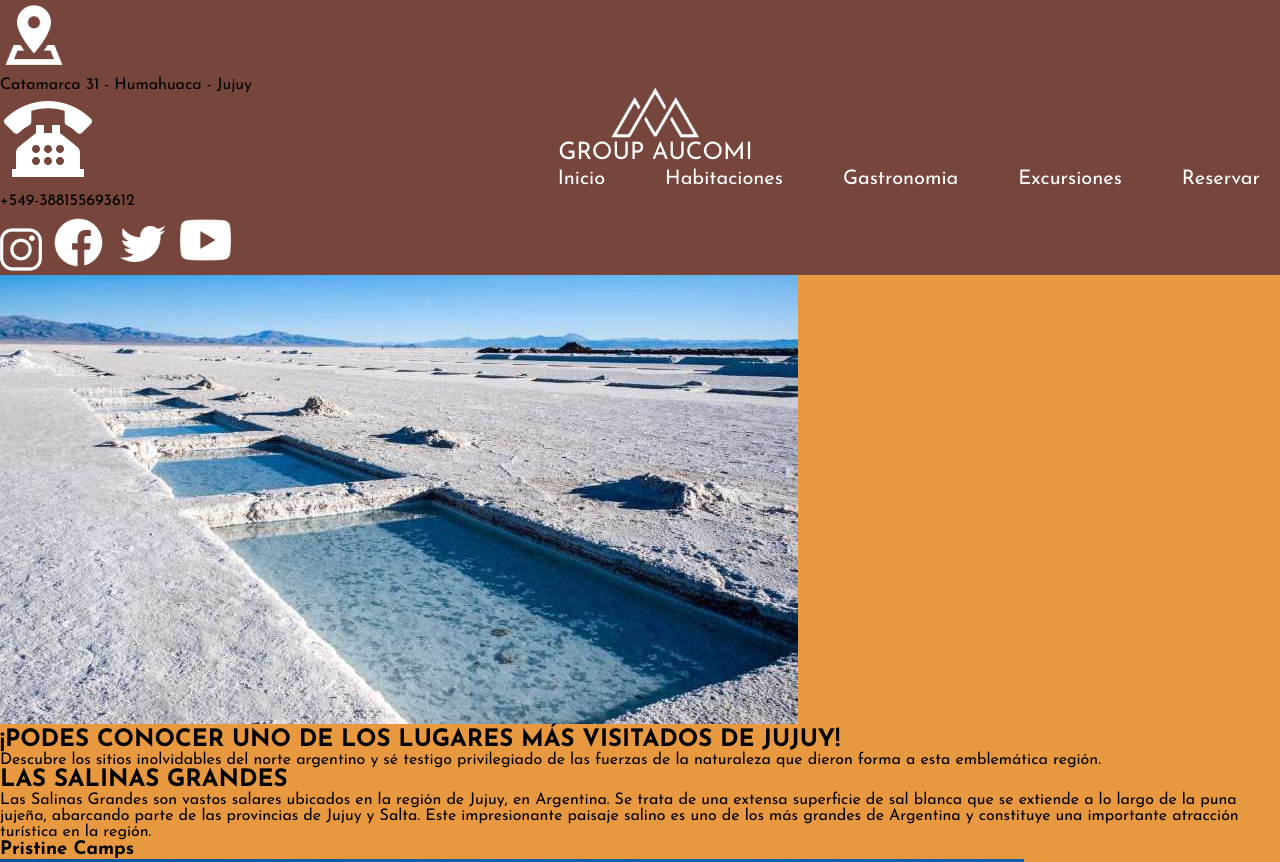
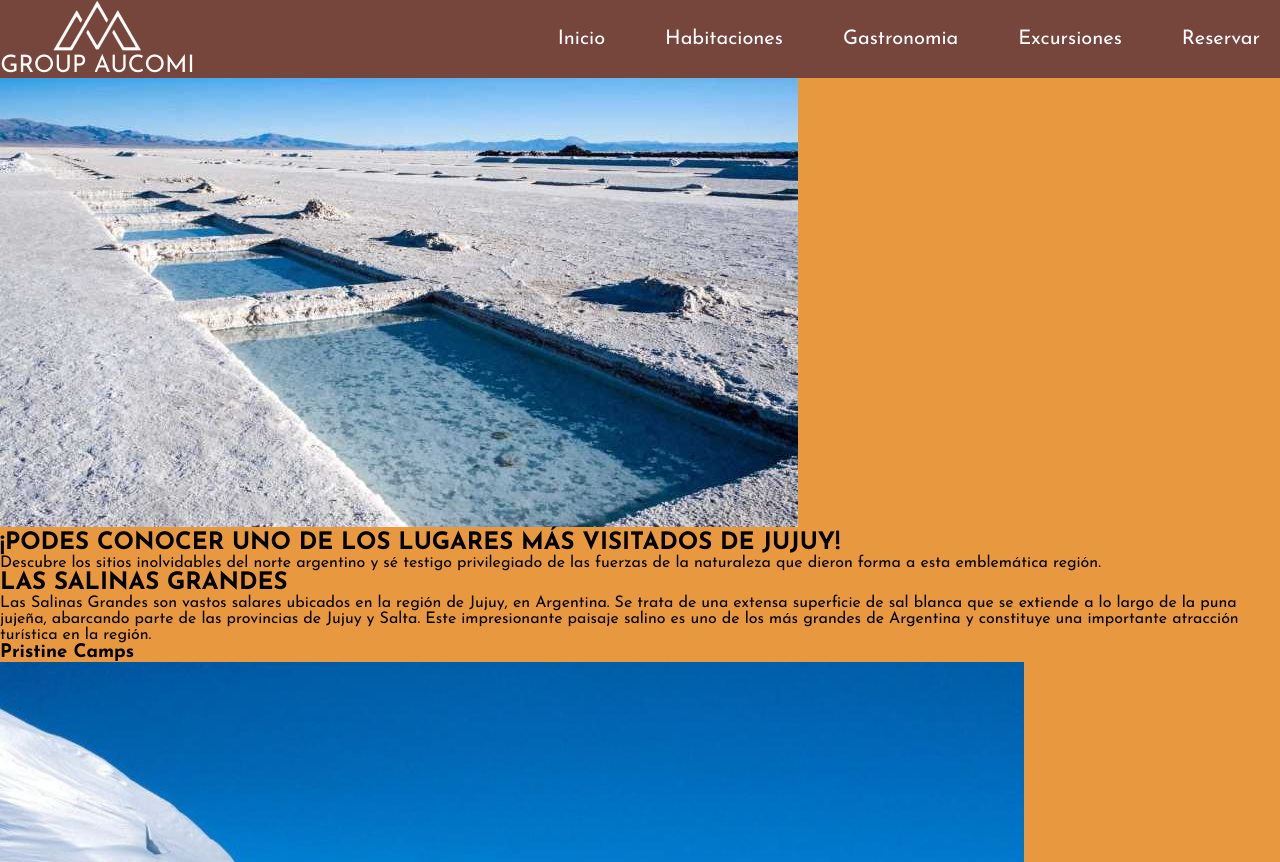
Before and after one commit to AugustoCacerees/desarrollo_web_hotel, a plain HTML site: page pages/excursiones.html in a window 1280 px wide. Shown: the top 862 px of the page. Drawn offline with Linux system fonts and the light colour scheme; files whose address does not match are found by name.

Commit message:
Change: refactored all hearder of pages

```diff
--- a/pages/excursiones.html
+++ b/pages/excursiones.html
@@ -9,26 +9,7 @@
     <body>
         <!------------------------------------- HEADER -------------------------------------------------->
         <header>
-            <section>
-                <div>
-                    <img src="../assets/img/iconos/address.png" alt="">
-                    <p>Catamarca 31 - Humahuaca - Jujuy</p>
-                </div>
-                <div>
-                    <img src="../assets/img/iconos/phone.png" alt="">
-                    <p>+549-388155693612</p>
-                </div>
-                <div>
-                    <img src="../assets/img/iconos/instagram.png" alt="">
-                    <img src="../assets/img/iconos/facebook.png" alt="">
-                    <img src="../assets/img/iconos/twitter.png" alt="">
-                    <img src="../assets/img/iconos/youtube.png" alt="">
-                </div>
-            </section>
-            <section>
-                <div>
             <img src="../assets/img/iconos/logo-aucomi.png" alt="">
-                </div>
             <nav>
                 <ul class="menu-nav">
                     <li><a href="../index.html">Inicio</a></li>
@@ -38,7 +19,6 @@
                     <li><a href="./reservar.html">Reservar</a></li>
                 </ul>
             </nav>
-            </section>
         </header>
         <!--------------------------------------- MAIN --------------------------------------------------->
         <main>
```
Also changed, not shown: pages/gastronimia.html (+0 -20 lines), pages/habitaciones.html (+0 -20 lines), pages/reservar.html (+0 -20 lines). Lines whose indentation alone changed are shown as unchanged.
